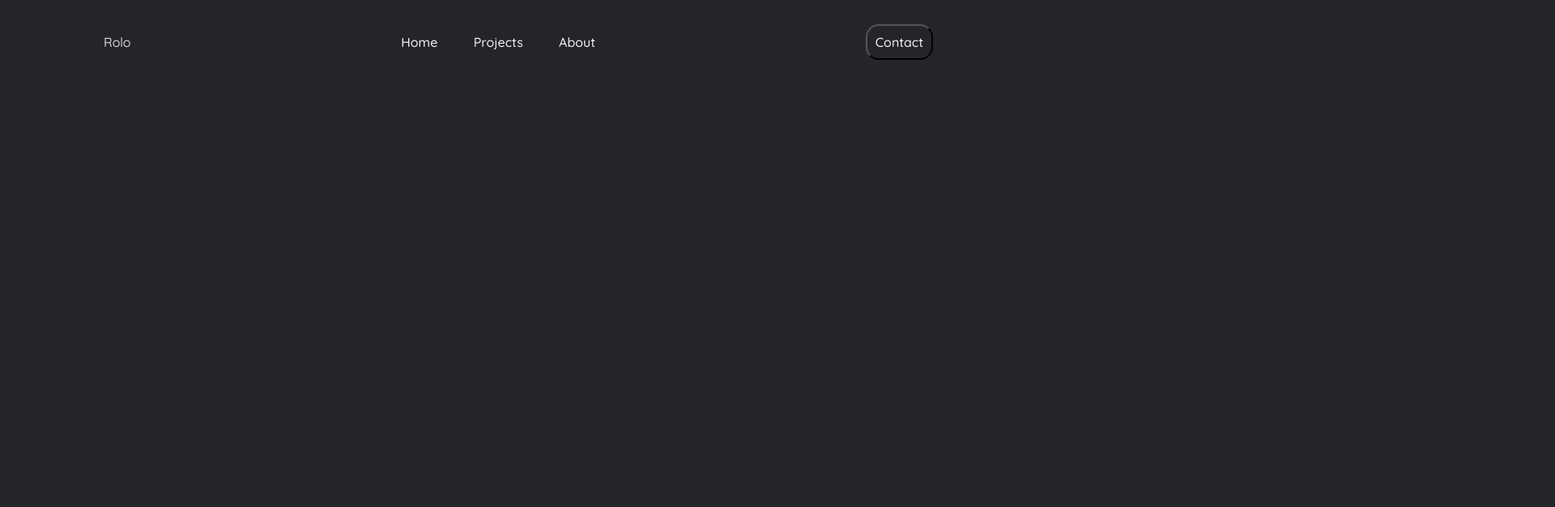
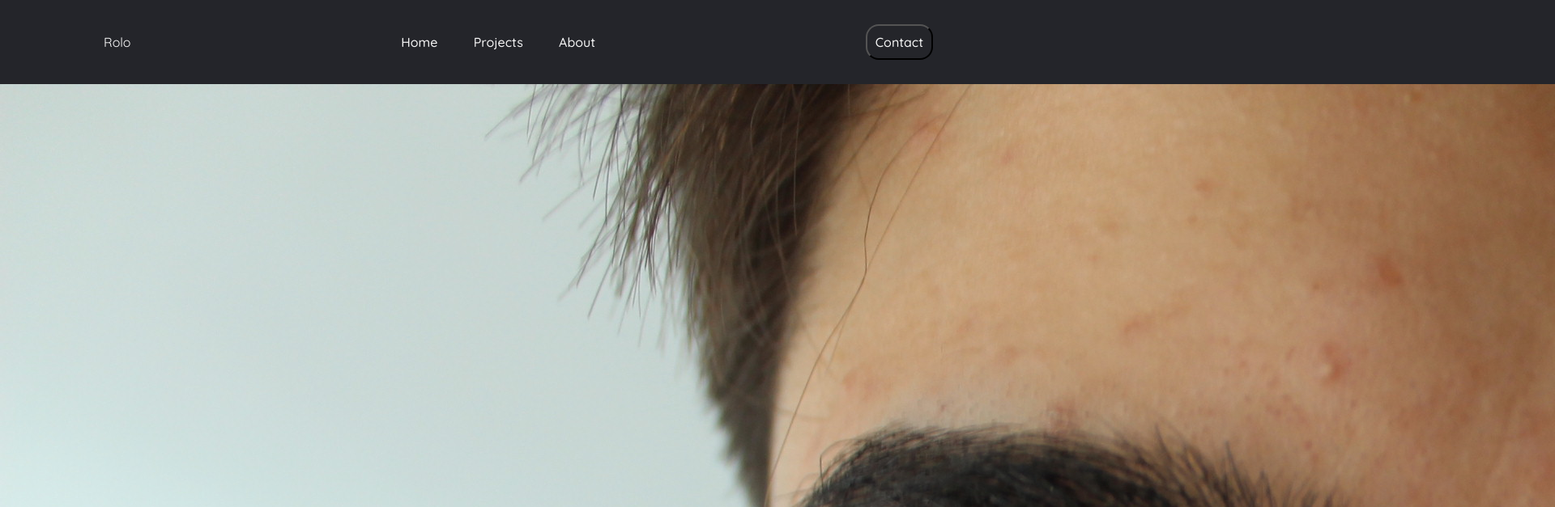
Before and after one commit to 1ROLO29/portfolio, a plain HTML site: page index.html in a window 1280 px wide. Shown: the top 627 px of the page at 81% size, 1920 px wide, since content can reach past the window. Drawn offline with Linux system fonts and the light colour scheme.

Commit message:
Add files via upload

```diff
--- a/index.html
+++ b/index.html
@@ -21,7 +21,11 @@
     </nav>
     <a class ="glow-on-hover"><button>Contact</button></a>
 
+
   </header>
+  <main>
+    <img src="IMG_5191.JPG">
+  </main>
 
 </body>
 
```
Also changed, not shown: IMG_5191.JPG (added).
